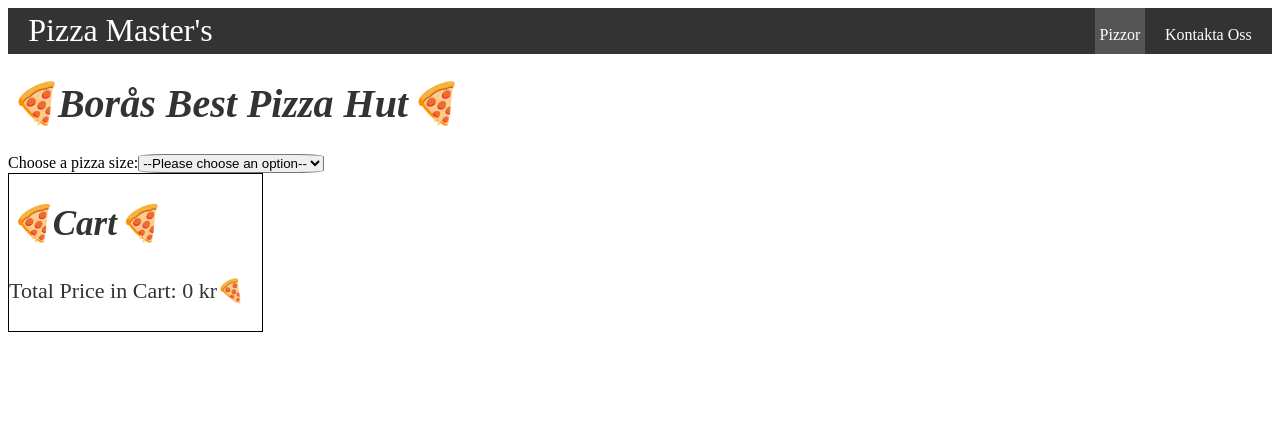
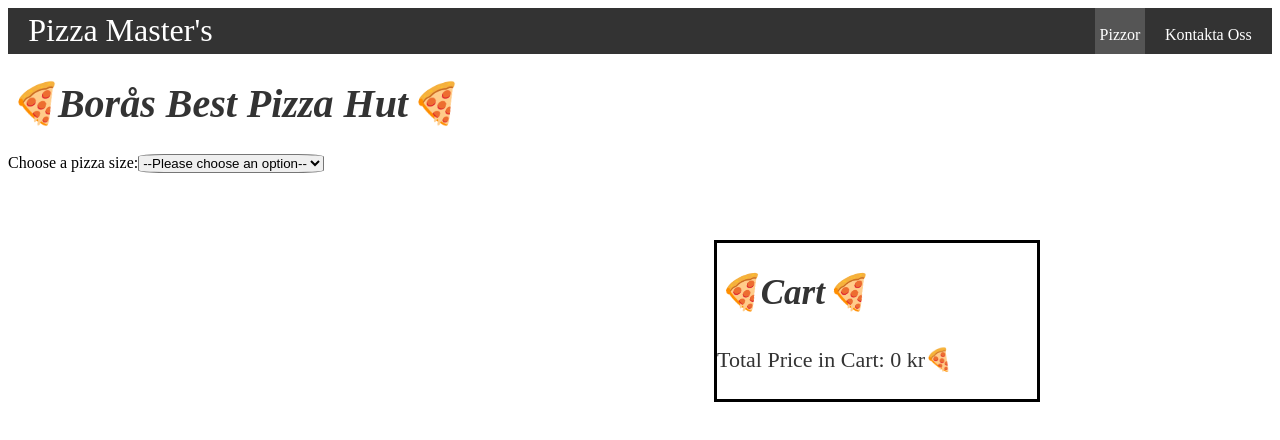
Before and after one commit to Lucifer87878/PizzaOrder, a React (Vite) app: page / in a window 1280 px wide. Shown: the top 440 px of the page. Built offline with nearby package versions, Linux system fonts and the light colour scheme.

Commit message:
Totheright

```diff
--- a/src/Components/Cart/Cart.tsx
+++ b/src/Components/Cart/Cart.tsx
@@ -1,3 +1,5 @@
+import "../sass/Cart.scss";
+
 const Cart = ({ items }: { items: any[] }) => {
   const calculateTotalPrice = () => {
     let totalPrice = 0;
--- a/src/Components/sass/Cart.scss
+++ b/src/Components/sass/Cart.scss
@@ -1,9 +1,20 @@
 @import 'colors';
 
+.grid-container{
+    display:grid;
+    grid-template-areas:
+    'cart';
+
+    ;
+}
 .cart{
-
+    position: absolute;
     border: .2rem solid black;
-    width: 20%;
+    width: 25%;
+    right: 15rem ;
+    top: 15rem;
+    display: flexbox;
+    justify-content: center;
 
 
 }
```
